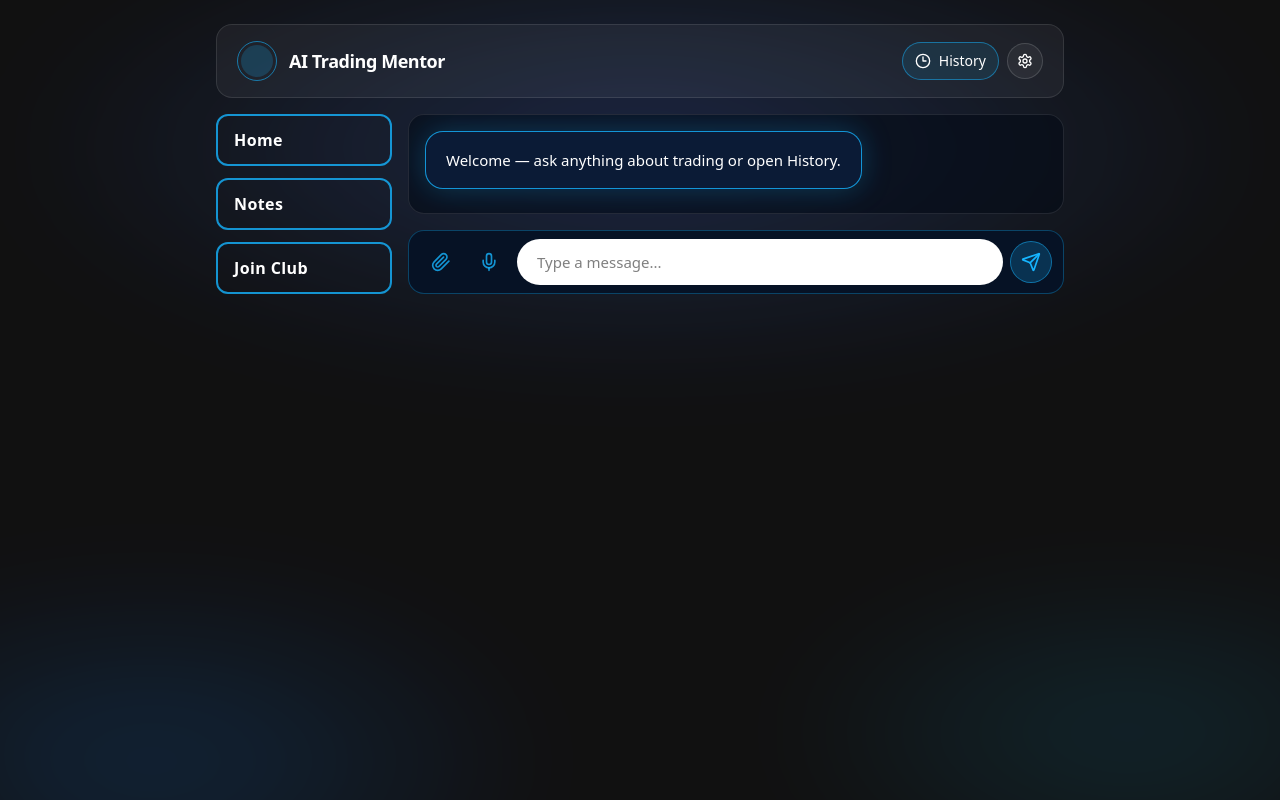
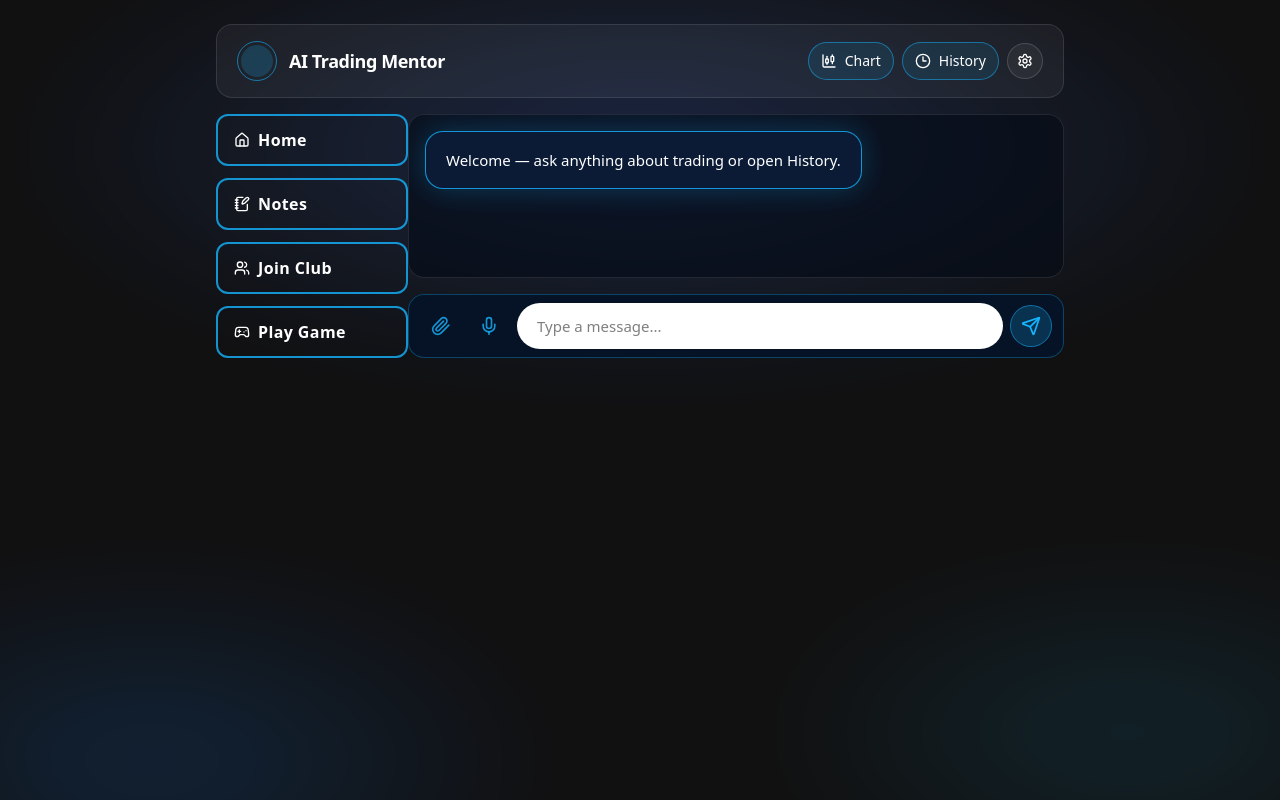
Before and after one commit to Cardicai/cardicworld, a Next.js app: page / in a window 1280 px wide. Built offline with nearby package versions, Linux system fonts and the light colour scheme.

Commit message:
Restore sidebar play game and chart link

```diff
--- a/src/app/page.tsx
+++ b/src/app/page.tsx
@@ -45,8 +45,9 @@ export default function Page() {
       <div className="mt-4 grid grid-cols-1 gap-4 md:grid-cols-[11rem_1fr]">
         <SidebarLeft
           onOpenNotes={() => setOpenNotes(true)}
-          onHome={() => { /* placeholder as requested */ }}
-          onJoin={() => { /* placeholder as requested */ }}
+          onHome={() => { /* TODO */ }}
+          onJoin={() => { /* TODO */ }}
+          onPlayGame={() => { /* TODO: open game panel later */ }}
         />
 
         <div className="flex flex-col gap-4">
--- a/src/components/ChatHeader.tsx
+++ b/src/components/ChatHeader.tsx
@@ -1,9 +1,19 @@
 "use client"
-import { Clock3, Settings } from "lucide-react"
 
-export default function ChatHeader({ onOpenHistory, onOpenSettings }:{
-  onOpenHistory: () => void; onOpenSettings: () => void
+import Link from "next/link"
+import { CandlestickChart, Clock3, Settings } from "lucide-react"
+
+export default function ChatHeader({
+  onOpenHistory,
+  onOpenSettings,
+}: {
+  onOpenHistory: () => void
+  onOpenSettings: () => void
 }) {
+  const pillButton =
+    "inline-flex items-center gap-2 rounded-full border border-cardic-primary/50 " +
+    "bg-cardic-primary/10 px-3 py-2 text-sm"
+
   return (
     <header className="flex items-center justify-between rounded-2xl border border-white/10 bg-white/5 px-5 py-4">
       <div className="flex items-center gap-3">
@@ -12,11 +22,19 @@ export default function ChatHeader({ onOpenHistory, onOpenSettings }:{
         </div>
         <h1 className="text-lg font-semibold tracking-tight">AI Trading Mentor</h1>
       </div>
+
       <div className="flex items-center gap-2">
-        <button onClick={onOpenHistory} className="inline-flex items-center gap-2 rounded-full border border-cardic-primary/50 bg-cardic-primary/10 px-3 py-2 text-sm">
+        <Link href="/chart" className={pillButton} title="Open Fullscreen Chart">
+          <CandlestickChart className="size-4" /> Chart
+        </Link>
+        <button onClick={onOpenHistory} className={pillButton} title="History">
           <Clock3 className="size-4" /> History
         </button>
-        <button onClick={onOpenSettings} className="grid size-9 place-items-center rounded-full border border-white/15 bg-white/5">
+        <button
+          onClick={onOpenSettings}
+          className="grid size-9 place-items-center rounded-full border border-white/15 bg-white/5"
+          title="Settings"
+        >
           <Settings className="size-4" />
         </button>
       </div>
--- a/src/components/SidebarLeft.tsx
+++ b/src/components/SidebarLeft.tsx
@@ -1,17 +1,37 @@
 'use client'
+
+import { Gamepad2, Home, NotebookPen, Users } from "lucide-react"
+
 export default function SidebarLeft({
-  onOpenNotes, onHome, onJoin,
-}: { onOpenNotes: () => void; onHome: () => void; onJoin: () => void }) {
+  onOpenNotes,
+  onHome,
+  onJoin,
+  onPlayGame,
+}: {
+  onOpenNotes: () => void
+  onHome: () => void
+  onJoin: () => void
+  onPlayGame: () => void
+}) {
   const base =
     "w-full font-semibold tracking-wide rounded-xl px-4 py-3 border-2 text-left " +
-    "border-cardic-primary/80 hover:bg-cardic-primary/10 transition"
+    "border-cardic-primary/80 hover:bg-cardic-primary/10 transition flex items-center gap-2"
 
   return (
-    <aside className="hidden md:block sticky top-4 self-start w-44">
+    <aside className="hidden md:block sticky top-4 self-start w-48">
       <div className="flex flex-col gap-3">
-        <button className={base} onClick={onHome}>Home</button>
-        <button className={base} onClick={onOpenNotes}>Notes</button>
-        <button className={base} onClick={onJoin}>Join Club</button>
+        <button className={base} onClick={onHome}>
+          <Home className="size-4" /> Home
+        </button>
+        <button className={base} onClick={onOpenNotes}>
+          <NotebookPen className="size-4" /> Notes
+        </button>
+        <button className={base} onClick={onJoin}>
+          <Users className="size-4" /> Join Club
+        </button>
+        <button className={base} onClick={onPlayGame}>
+          <Gamepad2 className="size-4" /> Play Game
+        </button>
       </div>
     </aside>
   )
```
